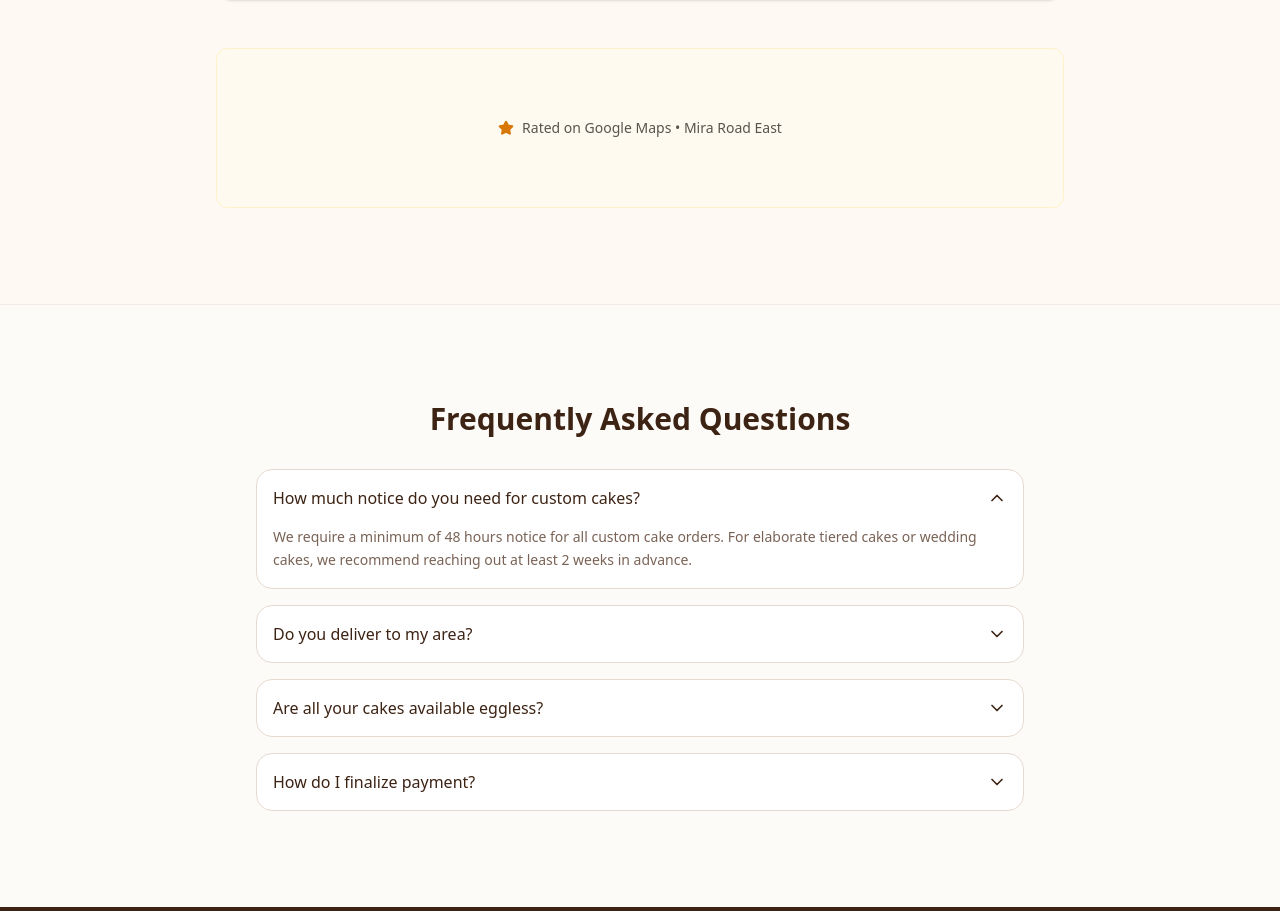
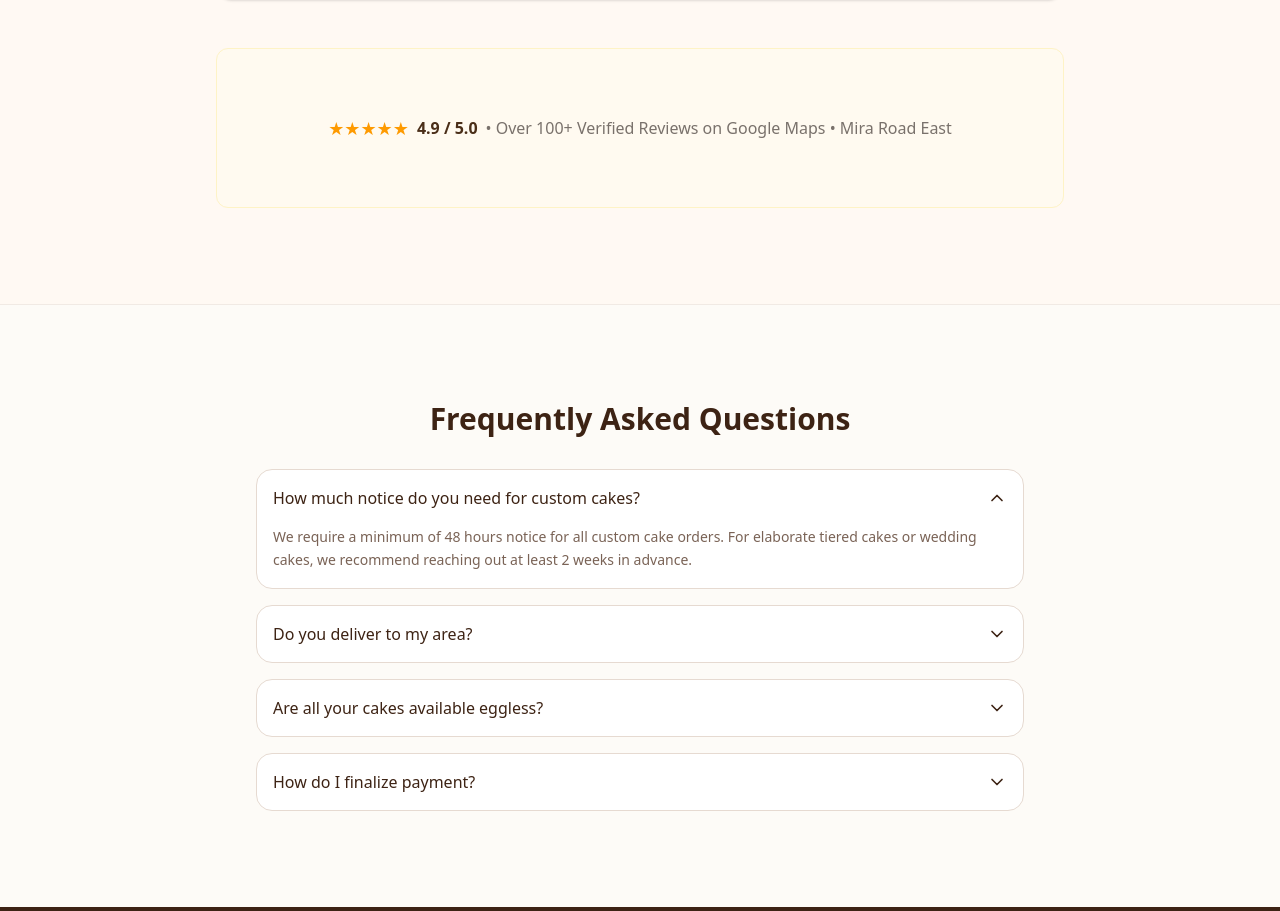
Before and after one commit to Sumitjicoder123/delights-bakery-web, a Next.js app: page / in a window 1280 px wide. Shown: the part 6926-7837 px from the top of the page. Built offline with nearby package versions, Linux system fonts and the light colour scheme; a web font is replaced by a local one.

Commit message:
style: enhance google reviews embed placeholder text

```diff
--- a/src/components/sections/reviews.tsx
+++ b/src/components/sections/reviews.tsx
@@ -86,10 +86,13 @@ export function ReviewsSection() {
         {/* Live Google Reviews Embed Container */}
         <div className="w-full mt-12 flex justify-center">
           <div id="elfsight-google-reviews-placeholder" className="w-full min-h-[160px] rounded-xl border border-amber-100 bg-amber-50/30 p-8 text-center flex flex-col items-center justify-center gap-2">
-            <p className="text-sm text-stone-600 font-medium flex items-center gap-2">
-              <Star className="w-4 h-4 fill-[#D97706] text-[#D97706]" />
-              Rated on Google Maps • Mira Road East
-            </p>
+            <div className="flex flex-col sm:flex-row items-center justify-center gap-2 text-stone-700 font-medium">
+              <div className="flex items-center text-amber-500 text-lg">
+                ★★★★★
+              </div>
+              <span className="font-bold text-[#4A2E18]">4.9 / 5.0</span>
+              <span className="text-stone-500">• Over 100+ Verified Reviews on Google Maps • Mira Road East</span>
+            </div>
           </div>
         </div>
 
```
